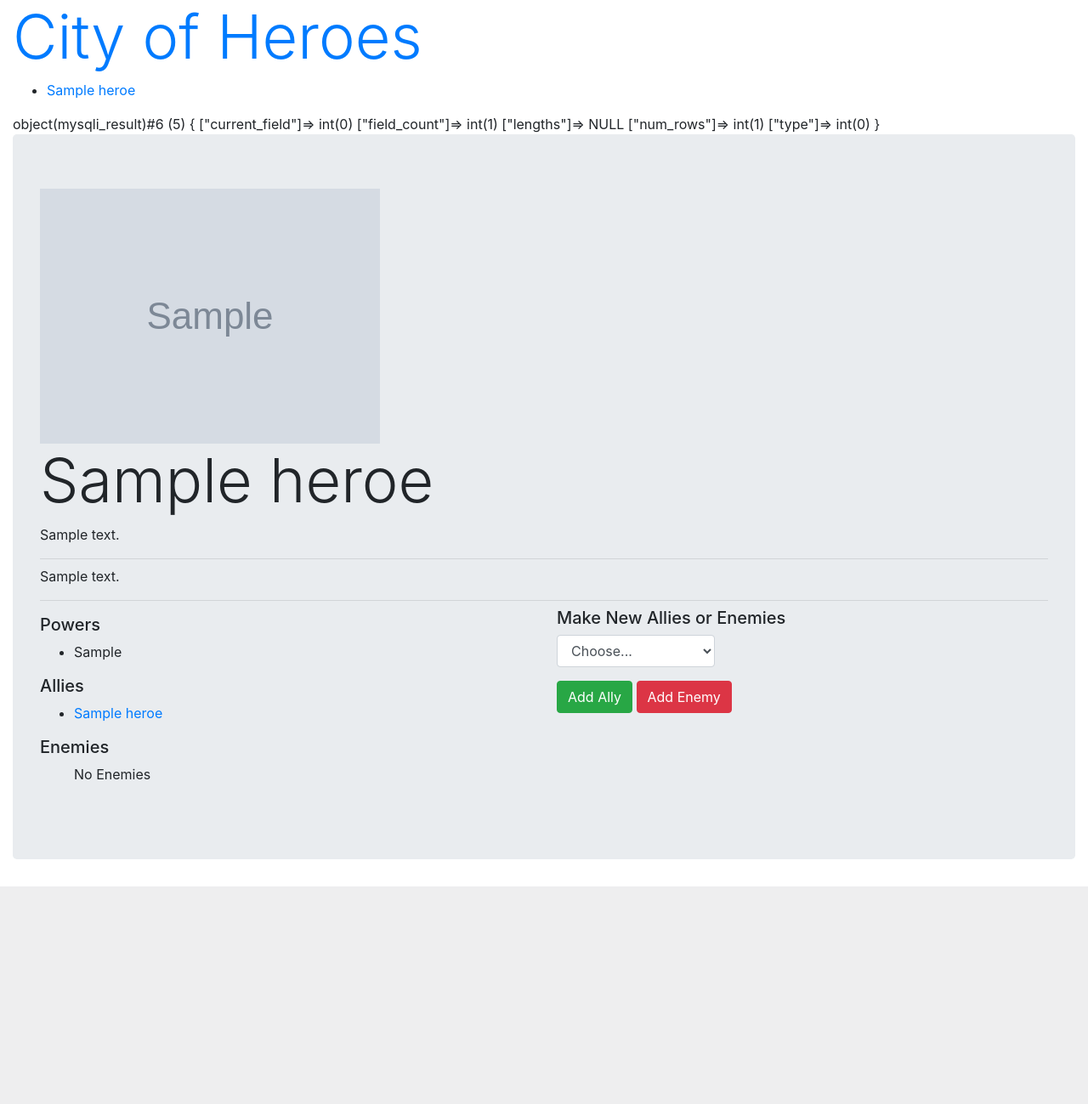
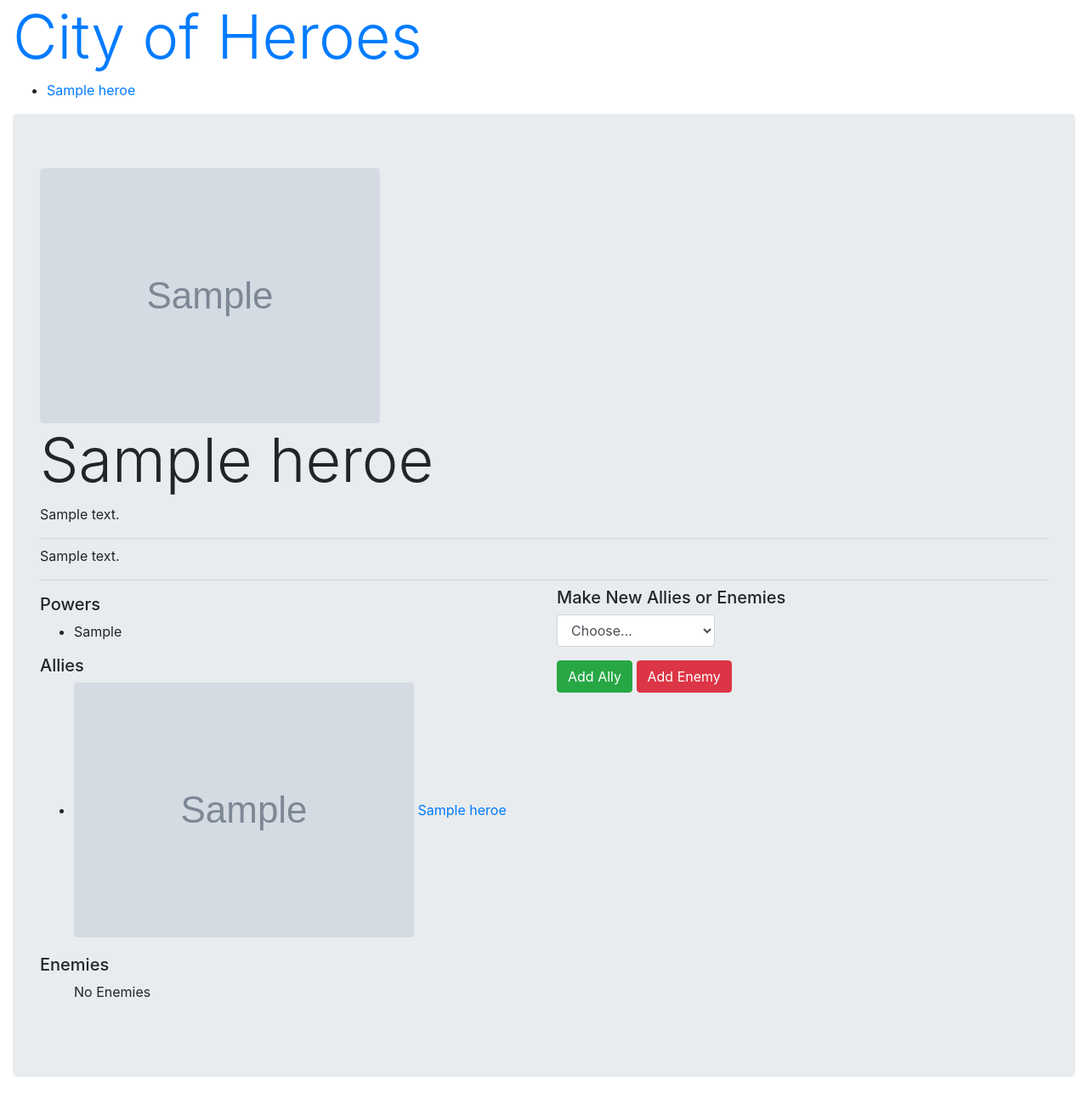
Before and after one commit to dreesehudson/sqlHeroes, a PHP site: page /pages/heroProfile.php?id=1 in a window 1280 px wide. Shown: the whole page at 85% size. Before the commit the page ends 1043 px from the top, so only its background shows below. Run offline with PHP 8.4, Linux system fonts and the light colour scheme; tables that the repository leaves empty or names only in its code hold one stand-in row (values such as "Sample post"); grey boxes marked "Sample" are stand-in pictures; data that the repository does not hold is empty.

Commit message:
resized images, work on add relationship

```diff
--- a/pages/heroProfile.php
+++ b/pages/heroProfile.php
@@ -49,21 +49,20 @@ if ($conn->connect_error) {
     //var_dump($ability);
 
     //current Hero's Allies
-    $ally_sql = "SELECT name FROM heroes WHERE heroes.id IN
-    (SELECT hero2_id FROM relationships WHERE hero1_id = $_GET[id] AND type_id='1')";
+    $ally_sql = "SELECT name, id, image_url FROM heroes WHERE heroes.id
+    IN (SELECT hero2_id FROM relationships WHERE hero1_id = $_GET[id] AND type_id='1')";
     $ally = $conn->query($ally_sql);
-    var_dump($ally);
 
     //current Hero's Enemies
-    $enemy_sql = "SELECT name FROM heroes WHERE heroes.id IN
-    (SELECT hero2_id FROM relationships WHERE hero1_id = $_GET[id] AND type_id='2')";
+    $enemy_sql = "SELECT name, id, image_url FROM heroes WHERE heroes.id
+    IN (SELECT hero2_id FROM relationships WHERE hero1_id = $_GET[id] AND type_id='2')";
     $enemy = $conn->query($enemy_sql);
 
     if ($hero->num_rows > 0) {
         while ($hero_row = $hero->fetch_assoc()) { ?>
 
             <div class="jumbotron">
-                <img src='<?php echo $hero_row['image_url']; ?>' alt='<?php echo $hero_row['name']; ?>' />
+                <img class="rounded" src='<?php echo $hero_row['image_url']; ?>' alt='<?php echo $hero_row['name']; ?>' />
                 <h1 class='display-3'><?php echo $hero_row['name']; ?></h1>
                 <p><?php echo $hero_row['about_me']; ?></p>
                 <hr class='my-2'>
@@ -92,7 +91,9 @@ if ($conn->connect_error) {
                             if ($ally->num_rows > 0) {
                                 // list_output data of each row, GET PHP applied to links
                                 while ($ally_row = $ally->fetch_assoc()) {
-                                    echo $ally_output = '<li><a href="/pages/heroProfile.php?id=' . $ally_row["id"] . '">' . $ally_row["name"] . "</a></li>";
+                                    echo $ally_output = '<li>
+                                    <img class="rounded mb-1" src=' . $ally_row['image_url'] . ' alt=' . $ally_row['name'] . ' />
+                                    <a href="/pages/heroProfile.php?id="' . $ally_row["id"] . ' ">' . $ally_row["name"] . "</a></li>";
                                 }
                             } else {
                                 echo "No Allies";
@@ -107,7 +108,9 @@ if ($conn->connect_error) {
                             if ($enemy->num_rows > 0) {
                                 // list_output data of each row, GET PHP applied to links
                                 while ($enemy_row = $enemy->fetch_assoc()) {
-                                    echo $enemy_output = '<li><a href="/pages/heroProfile.php?id=' . $enemy_row["id"] . '">' . $enemy_row["name"] . "</a>" . "</li>";
+                                    echo $enemy_output = '<li>
+                                    <img class="rounded mb-1" src=' . $enemy_row['image_url'] . ' alt=' . $enemy_row['name'] . ' />
+                                    <a href="/pages/heroProfile.php?id="' . $enemy_row["id"] . ' ">' . $enemy_row["name"] . "</a></li>";
                                 }
                             } else {
                                 echo "No Enemies";
@@ -119,27 +122,28 @@ if ($conn->connect_error) {
 
                     <div class="col-6">
                         <h5>Make New Allies or Enemies</h5>
-                        <form>
+                        <form action='<?php echo $_SERVER['PHP_SELF']; ?>' method='post'>
+                        <input type="hidden" name="hero1_id" value="<?php $_GET['id']?> ">
                             <div class="form-row">
                                 <div class="form-group col-md-4">
-                                    <select id="inputState" class="form-control">
+                                    <select name='hero2_id' id="inputState" class="form-control">
                                         <option selected>Choose...</option>
                                         <?php
                                         //list items of all the heroes in the database
-                                        $list_of_names = "SELECT name FROM heroes";
+                                        $list_of_names = "SELECT name, id FROM heroes";
                                         $feedback = $conn->query($list_of_names);
                                         if ($feedback->num_rows > 0) {
                                             // list_output data of each row, GET PHP applied to links
                                             while ($row = $feedback->fetch_assoc()) {
-                                                echo $names_output = "<option>" . $row['name'] . "</option>";
+                                                echo $names_output = "<option id=" . $row['id'] . ">" . $row['name'] . "</option>";
                                             }
                                         }
                                         ?>
                                     </select>
                                 </div>
                             </div>
-                            <button type="submit" class="btn btn-success">Add Ally</button>
-                            <button type="submit" class="btn btn-danger">Add Enemy</button>
+                            <input value="Add Ally" name='ally' type="submit" class="btn btn-success"/>
+                            <input value="Add Enemy" name='enemy' type="submit" class="btn btn-danger"/>
                         </form>
                     </div>
             <?php }
@@ -149,6 +153,40 @@ if ($conn->connect_error) {
             ?>
 
 
+            <?php
+            $server_name = "localhost";
+            $username = "root";
+            $password = "root";
+            $database = "sqlHeroes";
+
+            // Create connection
+            $conn = new mysqli($server_name, $username, $password, $database);
+
+            // Check connection
+            if ($conn->connect_error) {
+                die("Connection failed: " . $conn->connect_error);
+            }
+            if ($_SERVER['REQUEST_METHOD'] == 'POST') {
+                $hero2_id = $_POST['hero2_id'];
+                $hero1_id = $_POST['hero1_id'];
+                $relationshipType = 1;
+                if (isset ($_POST['enemy'])){
+                    $relationshipType = 2;
+                }
+                if (empty($hero2_id)) {
+                    echo 'new relationship is empty';
+                } else {
+                    //echo $name . "<br>" . $about . "<br>" . $bio;
+                }
+                $sql = "INSERT INTO relationships (name)
+                        VALUES('$hero1_id', '$hero2_id', '$relationshipType')";
+                        var_dump($sql);
+                if ($conn->query($sql) === TRUE) {
+                    echo 'New relationship created successfully';
+                }
+            }
+            ?>
+
             <!-- Optional JavaScript -->
             <!-- jQuery first, then Popper.js, then Bootstrap JS -->
             <script src=" https://code.jquery.com/jquery-3.3.1.slim.min.js" integrity="sha384-q8i/X+965DzO0rT7abK41JStQIAqVgRVzpbzo5smXKp4YfRvH+8abtTE1Pi6jizo" crossorigin="anonymous"></script>
```
Also changed, not shown: img/image1.png, img/image2.png, img/image3.png, img/image4.png, img/image5.png, img/image6.png.
